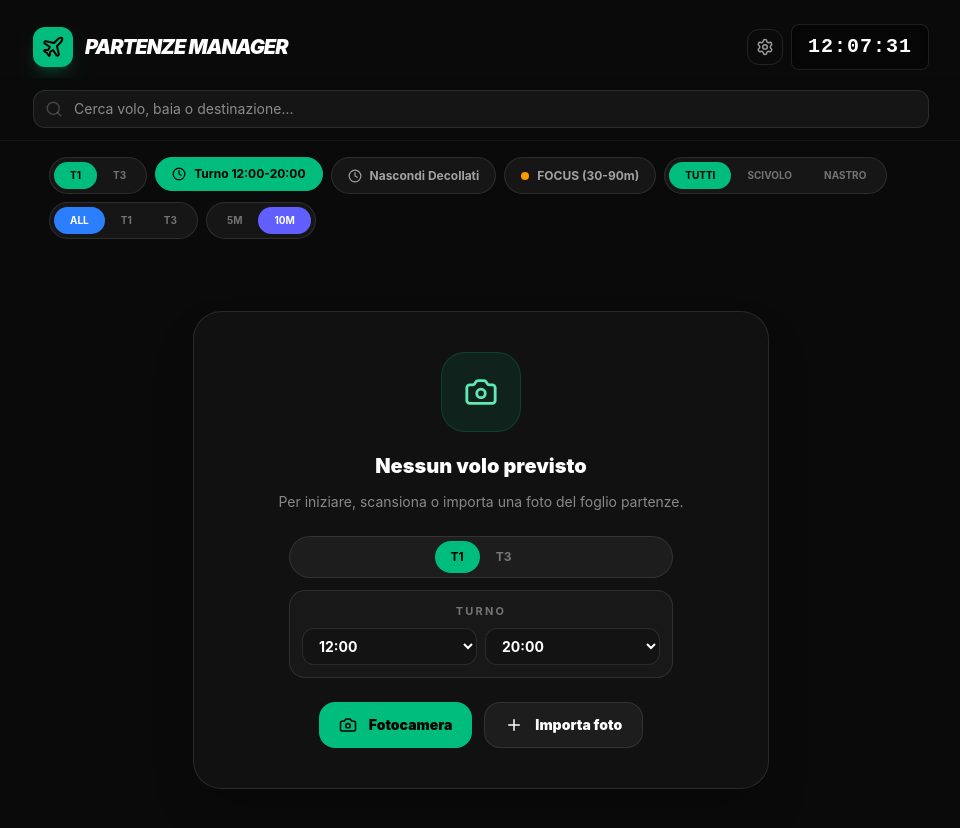
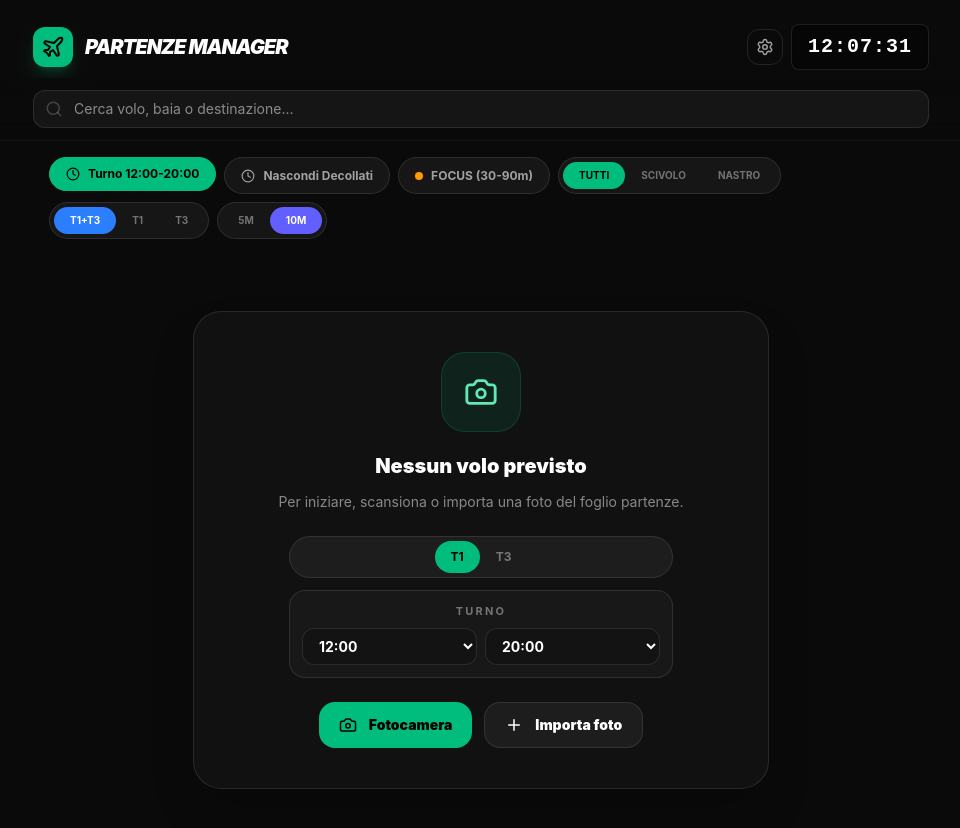
Before and after one commit to oreogano9/partenze_Manager, a React (Vite) app: page / in a window 1280 px wide. Shown: the top 828 px of the page, without its empty margins (159-1119 px from the left). Built offline with nearby package versions, Linux system fonts and the light colour scheme.

Commit message:
Simplify top terminal filters

```diff
--- a/src/App.tsx
+++ b/src/App.tsx
@@ -863,20 +863,6 @@ export default function App() {
             capture="environment"
             className="hidden"
           />
-          <div className="flex bg-white/5 p-1 rounded-full border border-white/10">
-            {(['T1', 'T3'] as const).map((term) => (
-              <button
-                key={term}
-                onClick={() => setScanTerminal(term)}
-                className={`px-4 py-1.5 rounded-full text-[10px] font-bold transition-all ${
-                  scanTerminal === term ? 'bg-emerald-500 text-black' : 'text-white/40 hover:text-white/60'
-                }`}
-              >
-                {term}
-              </button>
-            ))}
-          </div>
-
           <div className="relative" ref={shiftMenuRef}>
             <AnimatePresence>
               {showShiftMenu && (
@@ -1004,7 +990,7 @@ export default function App() {
                     : 'text-white/40 hover:text-white/60'
                 }`}
               >
-                {term}
+                {term === 'ALL' ? 'T1+T3' : term}
               </button>
             ))}
           </div>
```
